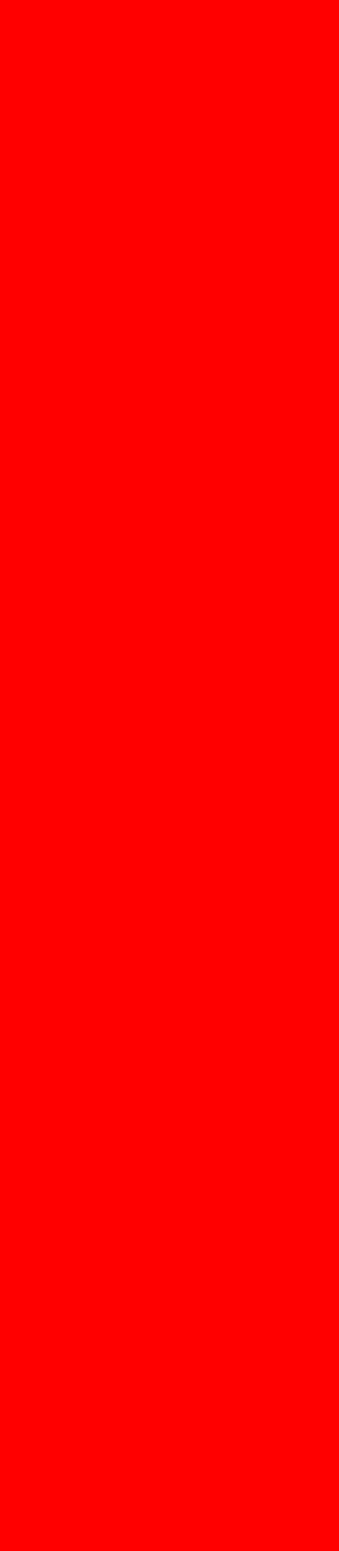
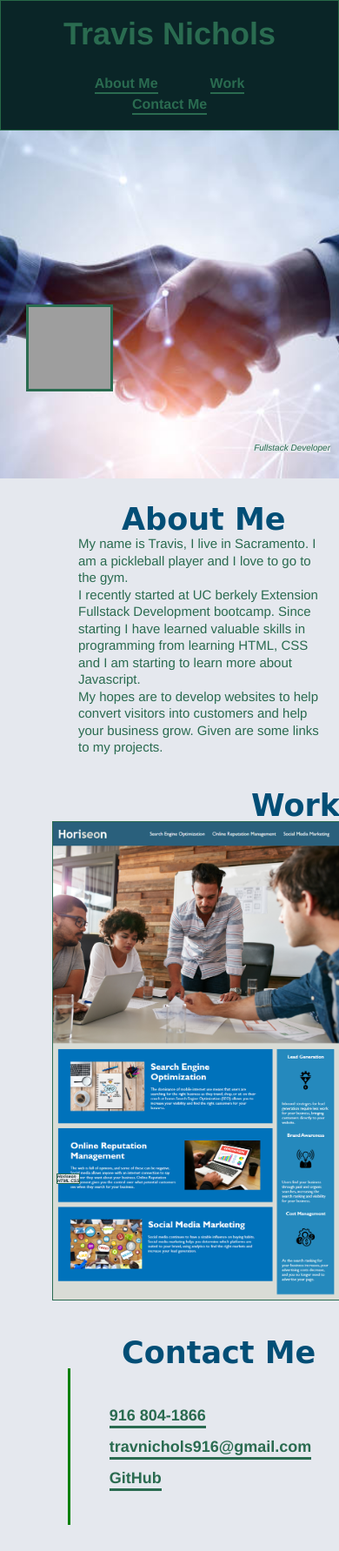
Before and after one commit to travnichols916/Travis-Portfolio, a plain HTML site: page index.html in a window 390 px wide. Shown: the whole page at 87% size. Before the commit the page ends 844 px from the top, so only its background shows below. Drawn offline with Linux system fonts and the light colour scheme; grey boxes are pictures that could not be loaded.

Commit message:
add images and change html

```diff
--- /dev/null
+++ b/assets/css/style.css
@@ -0,0 +1,325 @@
+header{
+    border: 1px solid rgb(38, 104, 71);
+    max-height: 20vh;
+
+}
+
+:root {
+    --primary-color:#2a6b50;
+  }
+
+  * {
+      margin: 0;
+      padding: 0;
+      box-sizing: border-box;
+    }
+
+  body {
+      color: #1c8591;
+      font-family: Helvetica, Arial, sans-serif;
+      background-color: rgb(229, 232, 238);
+    }
+
+  /* apply styles to <header> */
+  header {
+      padding: 20px 35px;
+      background-color: #0a2527;
+      display:flex;
+      justify-content: space-between;
+      flex-wrap: wrap;
+
+    }
+
+  header h1 {
+      font-weight: bold;
+      font-size: 36px;
+      color: var(--primary-color);
+      margin: 0;
+    }
+
+  header nav {
+      margin: 7px 0;
+    }
+
+  header nav ul {
+    display: flex;
+    flex-wrap: wrap;
+    justify-content: space-between;
+    align-items: center;
+    list-style: none;
+    }
+
+  header nav ul li a {
+      margin: 0 30px;
+      font-weight: lighter;
+      font-size: 1.3vw;
+      color: var(--primary-color);
+      text-decoration: none;
+      border-bottom: 2px solid;
+      padding-bottom: 2px;
+    }
+
+  section {
+      padding :10px;
+  }
+
+
+/*apply style to hero image*/
+.hero{
+    height: 400px;
+    background-image: url("../images/shakinghands.jpg");
+    background-size: cover;
+    background-position: center;
+    display: flex;
+    justify-content: flex-end;
+    flex-wrap: wrap;
+    position: relative;
+  }
+
+  /*Add employees photo*/
+.image2 {
+    position: absolute;
+    top: 150px;
+    left: 30px;
+    border: 3px var(--primary-color) solid;
+    height:150px;
+    width: 150px;
+  }
+
+.hero h2 {
+    font-style: italic;
+    font-size: 20px;
+    color: var(--primary-color);
+    margin-top: 300px;
+    background-color:rgb(229, 232, 238);
+  }
+
+
+/*Work section style*/
+.about{
+    display: flex;
+    flex-wrap: wrap;
+    justify-content: space-between;
+    margin: 20px 50px;
+    width: 90%;
+    align-items: center;
+  }
+
+.flex-row {
+    display: flex;
+    justify-content: left;
+  }
+
+.section-title {
+    font-size: 35px;
+    font-family:cursive;
+    color: #024e76;
+    margin: 0 0 0 80px;
+    width: 50%;
+  }
+
+.step-info{
+    flex :2 20%;
+    display: flex;
+    flex-wrap: wrap;
+    align-items: center;
+  }
+
+.vl-border1 {
+    border-right: 3px solid blue;
+    height: 150px;
+    flex: 2 1%;
+  }
+
+.step-text {
+    flex: 25;
+  }
+
+.step-text p {
+    color: var(--primary-color);
+    font-size: 15px;
+    text-align: left;
+    line-height: 1.3;
+    margin-left: 30px;
+    width: 100%;
+  }
+
+.vl-border2{
+    border-right: 3px solid blue;
+    height: 450px;
+    flex: 2 5%;
+
+  }
+
+.container{
+    flex:80;
+  }
+
+.container {
+    display: flex;
+    justify-content: space-between;
+    align-items: center;
+    margin-left: 15px;
+    width: 80%;
+
+  }
+
+.gallery{
+    display: grid;
+    grid-template-columns: repeat(4, 1fr);
+    grid-template-rows: repeat(5, 10vw);
+    grid-gap: 15px;
+    margin-left: 60px;
+
+  }
+
+.gallery__item{
+  position: relative;
+}
+.gallery__img {
+  width: 100%;
+  height: 100%;
+  object-fit: cover;
+  border: solid 1px var(--primary-color);
+ }
+
+figcaption{
+  position: absolute;
+  margin-left: 5px;
+  margin-top: -20%;
+  font-size: 12px;
+  font-style: italic;
+  font-weight: bold;
+  color:  rgb(22, 44, 44);
+  border: solid 1px var(--primary-color);
+  background-color: rgb(229, 232, 238);
+}
+
+.gallery__item--1 {
+  grid-column-start: 1;
+  grid-column-end: 3;
+  grid-row-start: 2;
+  grid-row-end: 4;
+  position: relative;
+
+  }
+
+
+
+/*About section style*/
+.vl-border3 {
+    border-right: 3px solid green;
+    height: 100px;
+    flex: 2 5%;
+
+  }
+
+.contact-info {
+    flex: 150;
+  }
+  .contact-info ul {
+    display: flex;
+    flex-wrap: wrap;
+    justify-content: space-between;
+    align-items: left;
+    list-style: none;
+    margin-left: 15px;
+    width: 100%;
+    }
+
+.contact-info ul li a {
+      margin: 0 30px;
+      font-size: 18px;
+      color: var(--primary-color);
+      text-decoration: none;
+      border-bottom: 3px solid;
+      padding-bottom: 2px;
+    }
+
+
+ /*Code for media query*/
+
+@media screen and (max-width: 980px) {
+    header {
+      padding-bottom: 10px;
+      justify-content: center;
+    }
+
+    header h1 {
+      width: 100%;
+      text-align: center;
+    }
+
+    header nav ul {
+      margin-top: 20px;
+      width: 100%;
+      justify-content: center;
+      flex-direction: row;
+      line-height: 1.5;
+    }
+
+    header nav ul li a {
+      font-size: 16px;
+      font-weight: bold;
+    }
+
+    .hero{
+      background-size: cover;
+    }
+
+    .image2{
+      height: 100px;
+      width: 100px;
+    }
+    .hero h2 {
+      font-size: 10px;
+      margin-top: 350px;
+      }
+
+    .step-text p{
+        width: 85%;
+      }
+
+    .section-title {
+      width: 100%;
+      text-align: right;
+      font-weight: bold;
+    }
+
+    .vl-border1 {
+      height: 350px;
+    }
+
+  .vl-border2{
+    height: 280px;
+  }
+    .container{
+      width: 100%;
+    }
+    .contact-info ul {
+      width: 100%;
+      justify-content: left;
+      flex-direction: column;
+  }
+
+    .contact-info ul li a {
+        font-size: 18px;
+        line-height: 2;
+        font-weight: bold;
+  }
+
+    .vl-border3{
+        height: 180px;
+    }
+
+    .image2 {
+        top:200px;
+    }
+
+    figcaption{
+        margin-left: 5px;
+        margin-top: -45%;
+        font-size: 5px;
+    }
+
+  }
--- a/index.html
+++ b/index.html
@@ -4,12 +4,94 @@
     <meta charset="UTF-8">
     <meta http-equiv="X-UA-Compatible" content="IE=edge">
     <meta name="viewport" content="width=device-width, initial-scale=1.0">
-    <link rel="stylesheet" href="./reset.css">
-    <link rel="stylesheet" href="./style.css">
+    <link rel="stylesheet" href="./assets/css/reset.css">
+    <link rel="stylesheet" href="./assets/css/style.css">
 
     <title>Portfolio</title>
 </head>
 <body>
+<!--Header-->
+
+ <header>
+    <h1>Travis Nichols</h1>
+    <nav>
+        <!--Unordered list elements-->
+        <ul>
+            <!--List item elements-->
+            <li>
+                <a href="#about-me">About Me</a>
+            </li>
+            <li>
+                <a href="#work">Work</a>
+            </li>
+            <li>
+                <a href="#contact-me">Contact Me</a>
+            </li>
+
+        </ul>
+    </nav>
+</header>
+
+
+<!-- hero/jumbotron -->
+<section class="hero">
+    <img class="image2" src="./assets/images/IMG_6223.jpg" alt="focused photo"/>
+    <div>
+        <h2>Fullstack Developer</h2>
+    </div>
+</section>
+
+<!--About Section-->
+<section id="about-me" class="about">
+<div class="flex-row">
+    <h2 class="section-title">About Me</h2>
+</div>
+<div class="step-info">
+    <div class="v1-border1">
+     </div>
+
+     <div class="step-text">
+         <p>
+My name is Travis, I live in Sacramento. I am a pickleball player and I love to go to the gym. </br>I recently started at UC berkely Extension Fullstack Development bootcamp. Since starting I have learned valuable skills in programming from learning HTML, CSS and I am starting to learn more about Javascript.</br> My hopes are to develop websites to help convert visitors into customers and help your business grow. Given are some links to my projects.
+     </p>
+     </div>
+</section>
+
+<!--Work Section-->
+<section id="work" class="about">
+    <h2 class="section-title">Work</h2>
+<figure class="gallery__item gallery__item--1">
+    <a href="https://travnichols916.github.io/HTML-CSS-Git-Challenge-Code-Refactor/">
+        <img src="./assets/images/horiseon.png" class="gallery__img" alt="Horiseon website">
+        <figcaption>Horiseon</br>HTML CSS</figcaption>
+    </a>
+</section>
+<!--Contact me Section-->
+<section id="contact-me" class="about">
+    <div class="flex-row">
+        <h2 class="section-title">Contact Me</h2>
+    </div>
+<div class="step-info">
+    <div class="vl-border3">
+    </div>
+    <div class="contact-info">
+    <ul>
+        <!--List item elements-->
+        <li>
+            <a href="#number">916 804-1866</a>
+        </li>
+        <li>
+            <a href="#website.com">travnichols916@gmail.com</a>
+        </li>
+        <li>
+            <a href="#githb">GitHub</a>
+        </li>
+    </ul>
+    </div>
+</section>
+
+
+
 
 </body>
 </html>
--- a/style.css
+++ b/style.css
@@ -1,3 +1,24 @@
-html body {
-    background-color: red
+header{
+    border: 1px solid blue;
+    max-height: 20vh;
+
 }
+img{max-width: 100%;
+max-height: 400px;
+background-repeat: no-repeat;
+background-size: contain;
+border: 1px solid red;}
+
+
+.ShakingHands{
+
+        height: 400px;
+        background-image: url(../images/shaking-ShakingHands);
+        background-size: cover;
+        background-position: center;
+        display: flex;
+        justify-content: flex-end;
+        flex-wrap: wrap;
+        position: relative;
+
+}
```
Also changed, not shown: assets/css/reset.css (renamed from reset.css), assets/images/CssFlexProp.png (added), assets/images/horiseon.png (added), assets/images/htmlNavAndPortSnapshot.png (added), assets/images/shakinghands.jpg (added), readme.txt (added), 1 other file.
